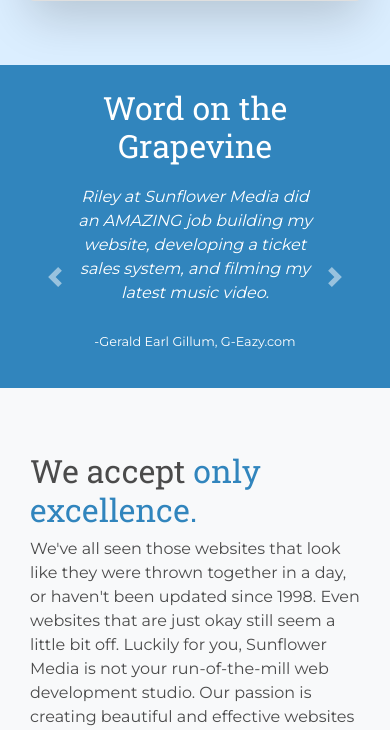
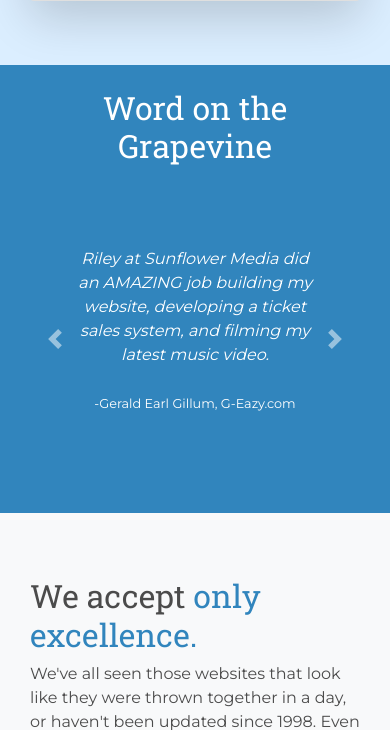
Before and after one commit to rcspille/SunflowerMedia, a PHP site: page / in a window 390 px wide. Shown: the part 2330-3060 px from the top of the page. Run offline with PHP 8.4, Linux system fonts and the light colour scheme.

Commit message:
Added media query for carousel display

```diff
--- a/css/main.css
+++ b/css/main.css
@@ -145,10 +145,15 @@
 
 /* CAROUSEL */
 #carouselExampleIndicators{
-  height: 175px;
+  height: 150px;
   display: flex;
   align-items: center;
 }
+  @media only screen and (max-width: 600px){
+    #carouselExampleIndicators{
+      height: 300px !important;
+    }
+  }
 
 .carousel-item img{
   border: 3px solid #fff;
```
